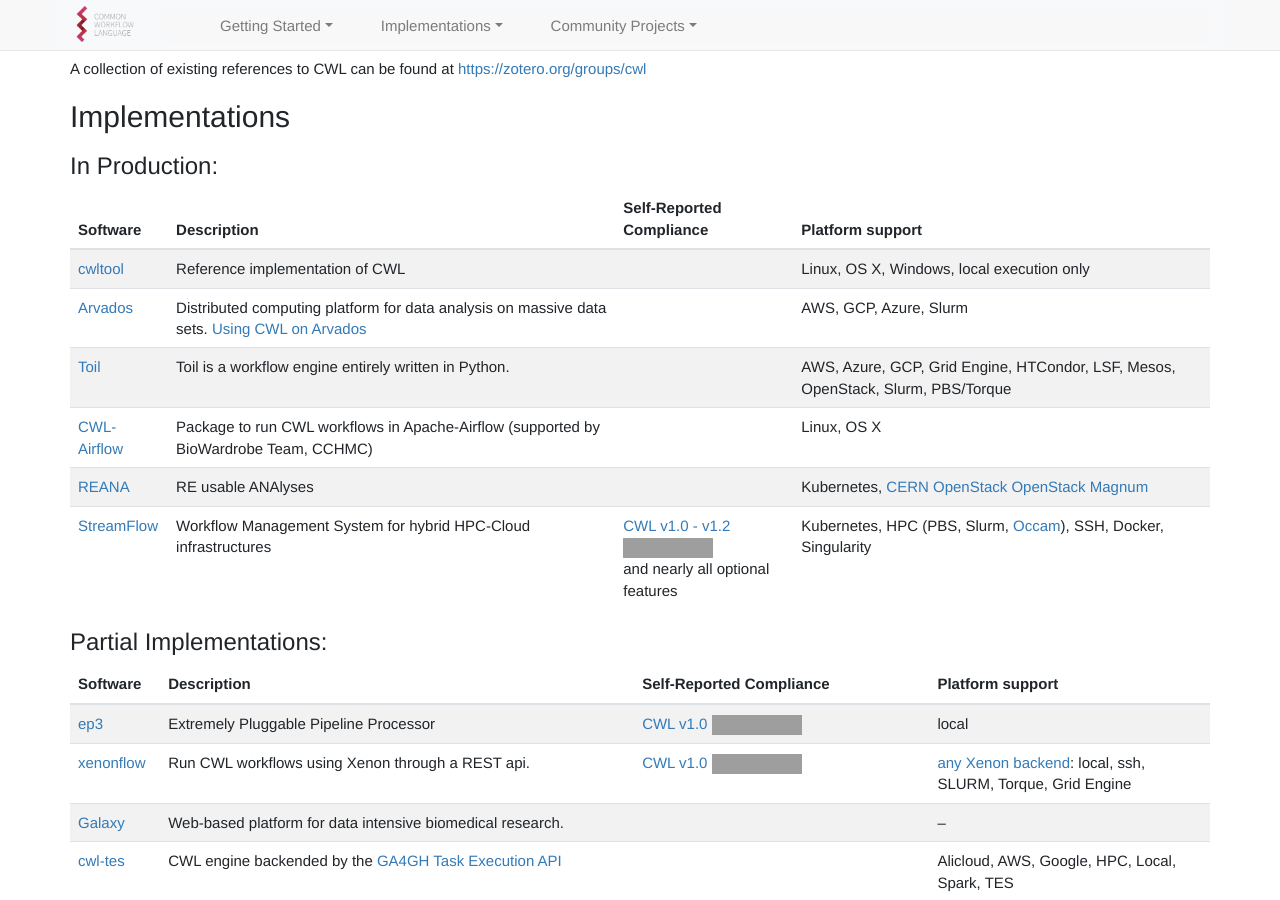
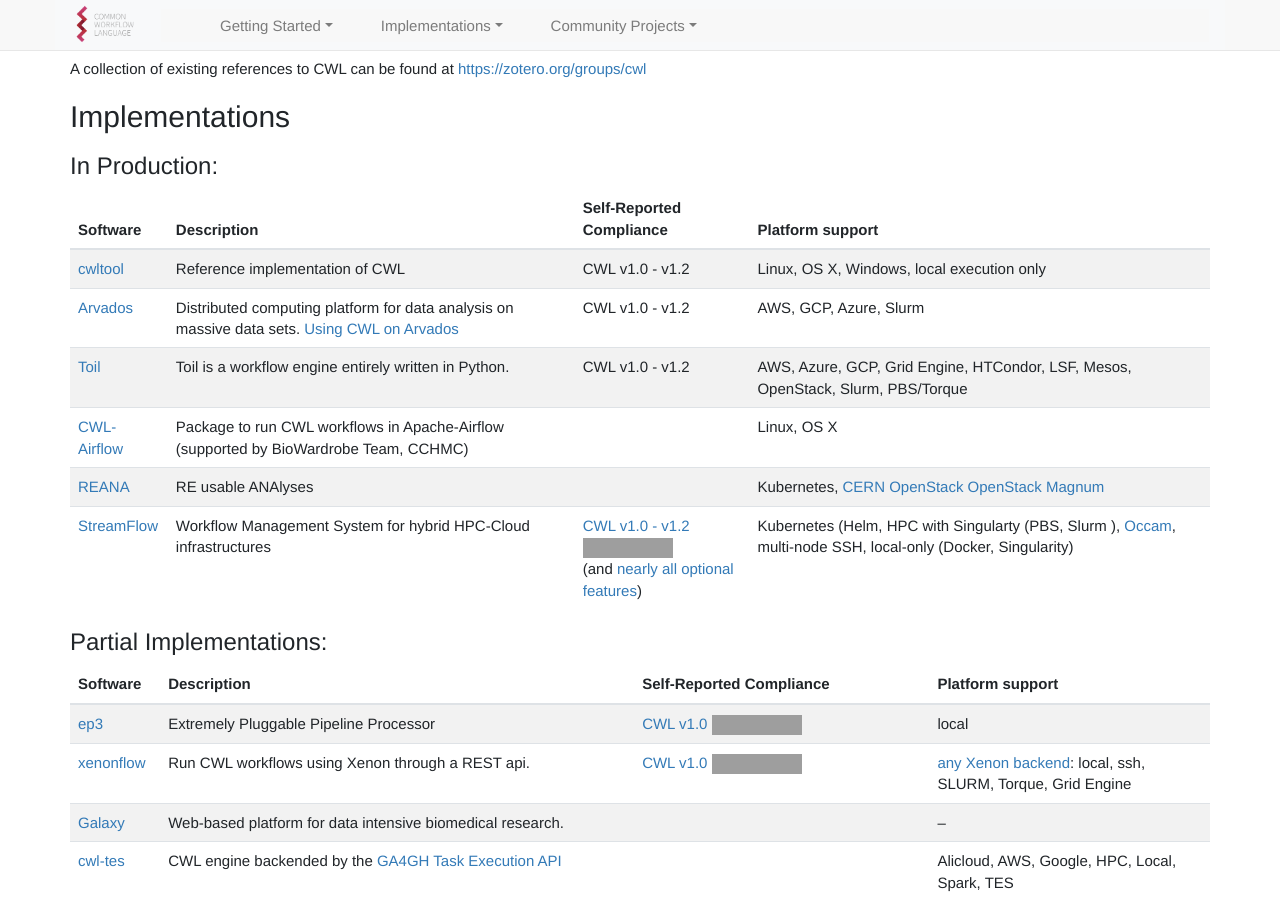
Before and after one commit to common-workflow-language/cwl-website, a Jekyll site: the page built from content/index.md, in a window 1280 px wide and 900 px high, scrolled down 1947 px. Built offline with Jekyll 4.4.1, drawn with Linux system fonts in a browser that asks for light colours; comment, search, counter and statistics services are not loaded; grey boxes are pictures that could not be loaded.

Commit message:
tweak wording

```diff
--- a/content/_includes/home/implementations.html
+++ b/content/_includes/home/implementations.html
@@ -5,12 +5,12 @@
 {: .table .table-striped .rows-3}
 |Software|Description|Self-Reported Compliance|Platform support|
 |--- |--- |--- |
-|[cwltool](https://github.com/common-workflow-language/cwltool)|Reference implementation of CWL||Linux, OS X, Windows, local execution only|
-|[Arvados](https://arvados.org/)|Distributed computing platform for data analysis on massive data sets. [Using CWL on Arvados](https://doc.arvados.org/user/cwl/cwl-runner.html)||AWS, GCP, Azure, Slurm|
-|[Toil](https://github.com/BD2KGenomics/toil)|Toil is a workflow engine entirely written in Python.||AWS, Azure, GCP, Grid Engine, HTCondor, LSF, Mesos, OpenStack, Slurm, PBS/Torque|
+|[cwltool](https://github.com/common-workflow-language/cwltool)|Reference implementation of CWL|CWL v1.0 - v1.2 |Linux, OS X, Windows, local execution only|
+|[Arvados](https://arvados.org/)|Distributed computing platform for data analysis on massive data sets. [Using CWL on Arvados](https://doc.arvados.org/user/cwl/cwl-runner.html)|CWL v1.0 - v1.2 |AWS, GCP, Azure, Slurm|
+|[Toil](https://github.com/BD2KGenomics/toil)|Toil is a workflow engine entirely written in Python.|CWL v1.0 - v1.2 |AWS, Azure, GCP, Grid Engine, HTCondor, LSF, Mesos, OpenStack, Slurm, PBS/Torque|
 |[CWL-Airflow](https://github.com/Barski-lab/cwl-airflow)|Package to run CWL workflows in Apache-Airflow (supported by BioWardrobe Team, CCHMC)||Linux, OS X|
 |[REANA](https://reana.readthedocs.io/en/latest/index.html)|RE usable ANAlyses||Kubernetes, [CERN OpenStack](https://clouddocs.web.cern.ch/clouddocs/containers/) [OpenStack Magnum](https://wiki.openstack.org/wiki/Magnum)|
-|[StreamFlow](https://streamflow.di.unito.it/)|Workflow Management System for hybrid HPC-Cloud infrastructures|[CWL v1.0 - v1.2 ![Required](https://badgen.net/https/streamflow.di.unito.it/cwl-conformance/v1.2/required.json?icon=commonwl)](https://github.com/alpha-unito/streamflow#cwl-compatibility)<br />and nearly all optional features|Kubernetes, HPC (PBS, Slurm, [Occam](https://c3s.unito.it/index.php/super-computer)), SSH, Docker, Singularity|
+|[StreamFlow](https://streamflow.di.unito.it/)|Workflow Management System for hybrid HPC-Cloud infrastructures|[CWL v1.0 - v1.2 ![Required](https://badgen.net/https/streamflow.di.unito.it/cwl-conformance/v1.2/required.json?icon=commonwl)](https://github.com/alpha-unito/streamflow#cwl-compatibility)<br />(and [nearly all optional features](https://github.com/alpha-unito/streamflow#cwl-compatibility))|Kubernetes (Helm, HPC with Singularty (PBS, Slurm ), [Occam](https://c3s.unito.it/index.php/super-computer), multi-node SSH, local-only (Docker, Singularity)|
 
 <h3 id="Partial_Implementations" class="section">Partial Implementations: <a href="#Partial_Implementations" class="anchorfix"><span>§</span></a></h3>
 
```
